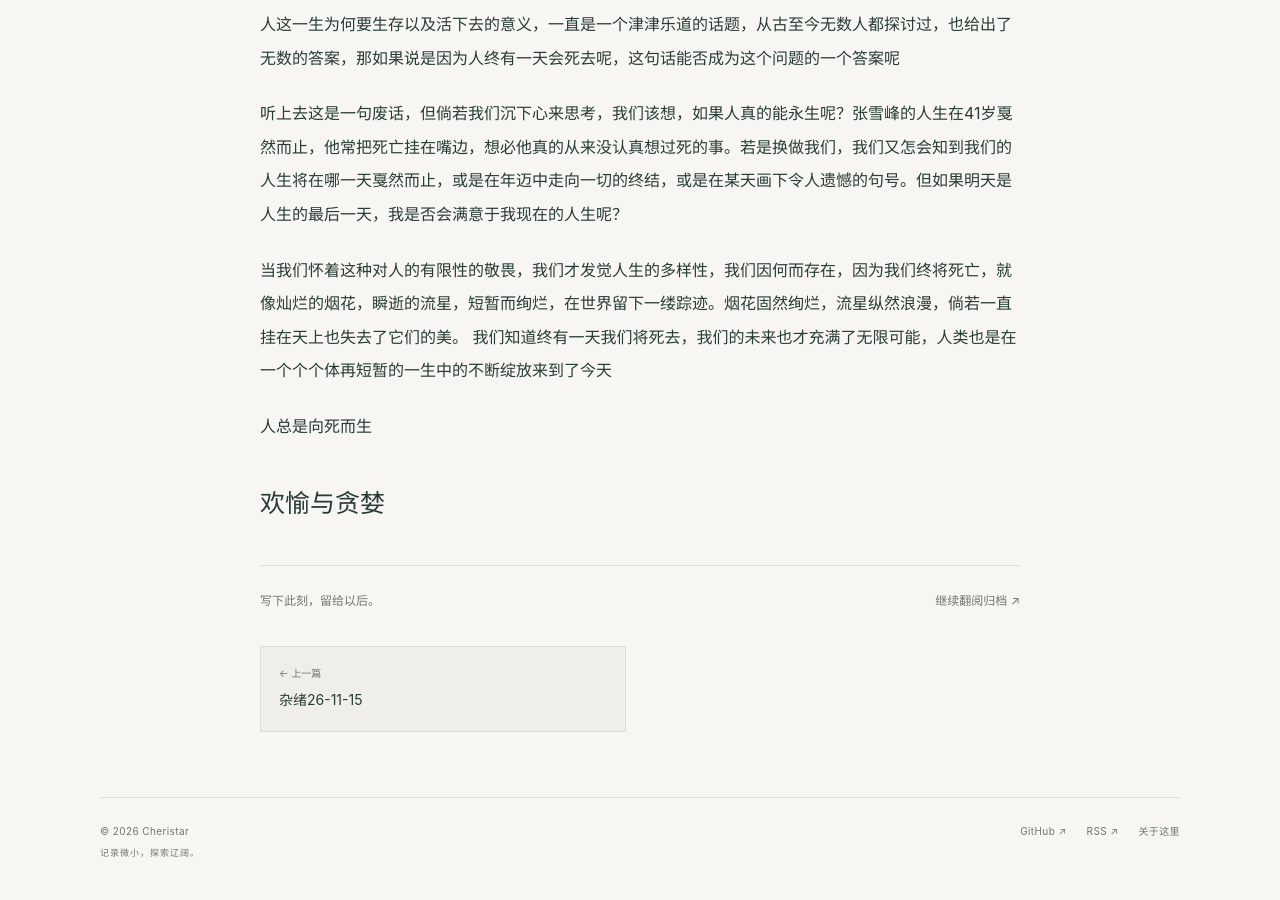
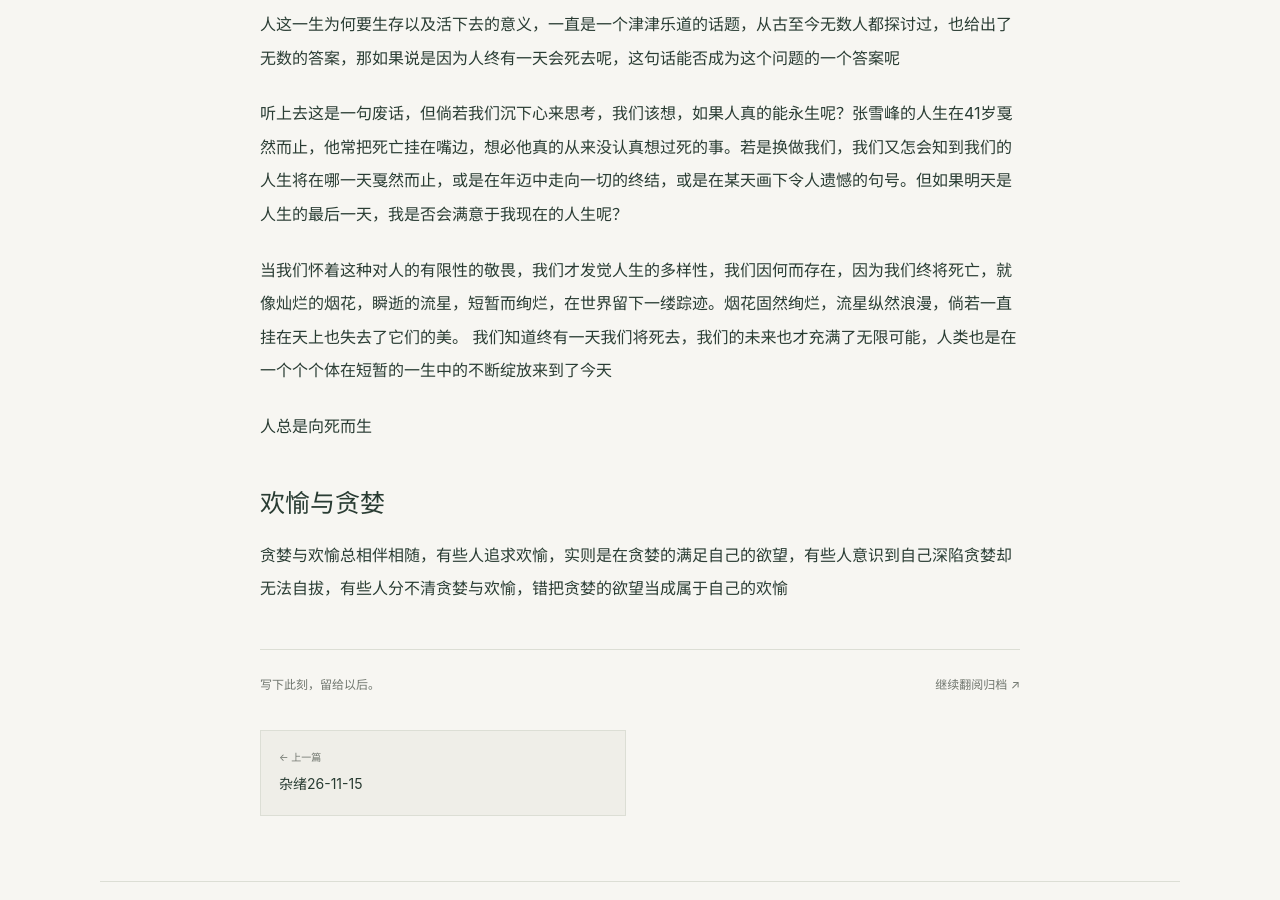
Before and after one commit to Cheristar/Cheristar.github.io, a Jekyll site: the page built from _posts/2026-11-24-thinks.md, in a window 1280 px wide and 900 px high, scrolled down 547 px. Built offline with Jekyll 4.4.1, drawn with Linux system fonts in a browser that asks for light colours.

Commit message:
Update 2026-11-24-thinks.md

```diff
--- a/_posts/2026-11-24-thinks.md
+++ b/_posts/2026-11-24-thinks.md
@@ -12,8 +12,9 @@ description: "哲思的落脚处"
 听上去这是一句废话，但倘若我们沉下心来思考，我们该想，如果人真的能永生呢？张雪峰的人生在41岁戛然而止，他常把死亡挂在嘴边，想必他真的从来没认真想过死的事。若是换做我们，我们又怎会知到我们的人生将在哪一天戛然而止，或是在年迈中走向一切的终结，或是在某天画下令人遗憾的句号。但如果明天是人生的最后一天，我是否会满意于我现在的人生呢？
 
 当我们怀着这种对人的有限性的敬畏，我们才发觉人生的多样性，我们因何而存在，因为我们终将死亡，就像灿烂的烟花，瞬逝的流星，短暂而绚烂，在世界留下一缕踪迹。烟花固然绚烂，流星纵然浪漫，倘若一直挂在天上也失去了它们的美。
-我们知道终有一天我们将死去，我们的未来也才充满了无限可能，人类也是在一个个个体再短暂的一生中的不断绽放来到了今天
+我们知道终有一天我们将死去，我们的未来也才充满了无限可能，人类也是在一个个个体在短暂的一生中的不断绽放来到了今天
 
 人总是向死而生
 
 ## 欢愉与贪婪
+贪婪与欢愉总相伴相随，有些人追求欢愉，实则是在贪婪的满足自己的欲望，有些人意识到自己深陷贪婪却无法自拔，有些人分不清贪婪与欢愉，错把贪婪的欲望当成属于自己的欢愉
```
